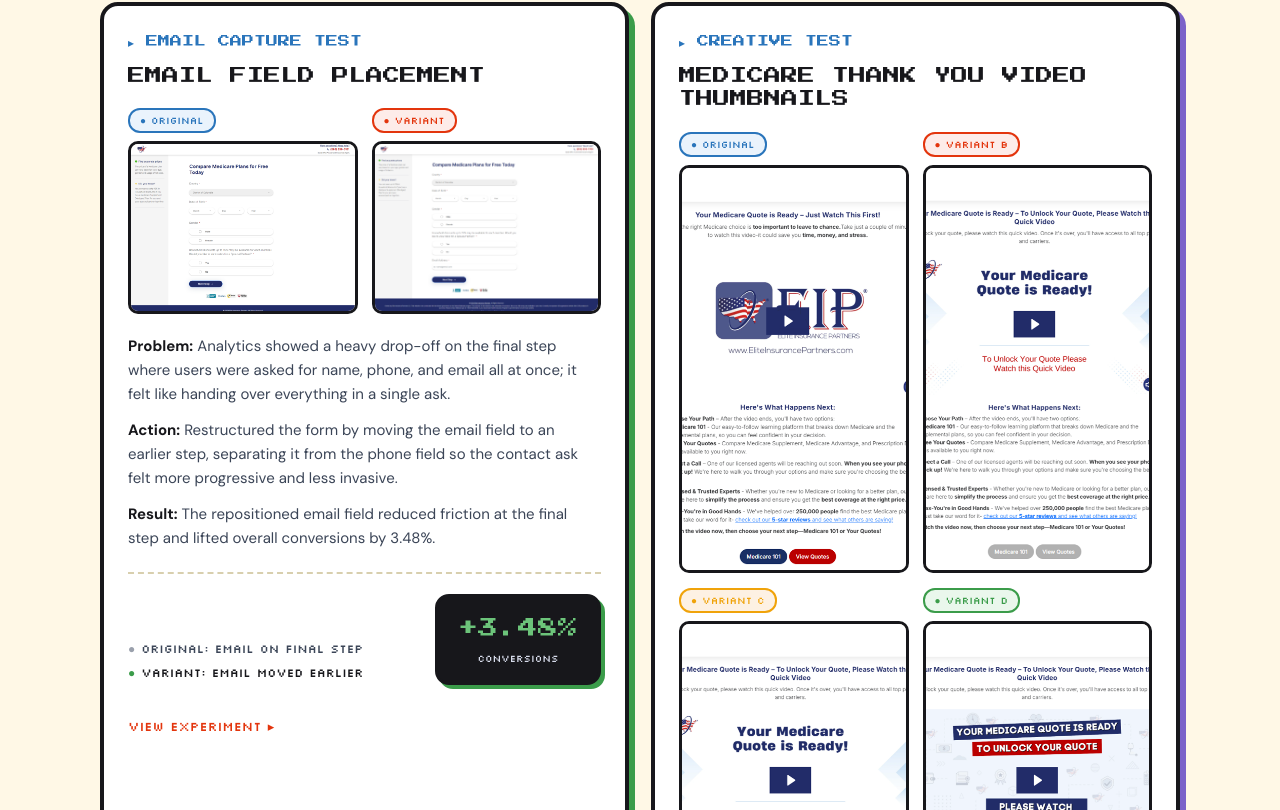
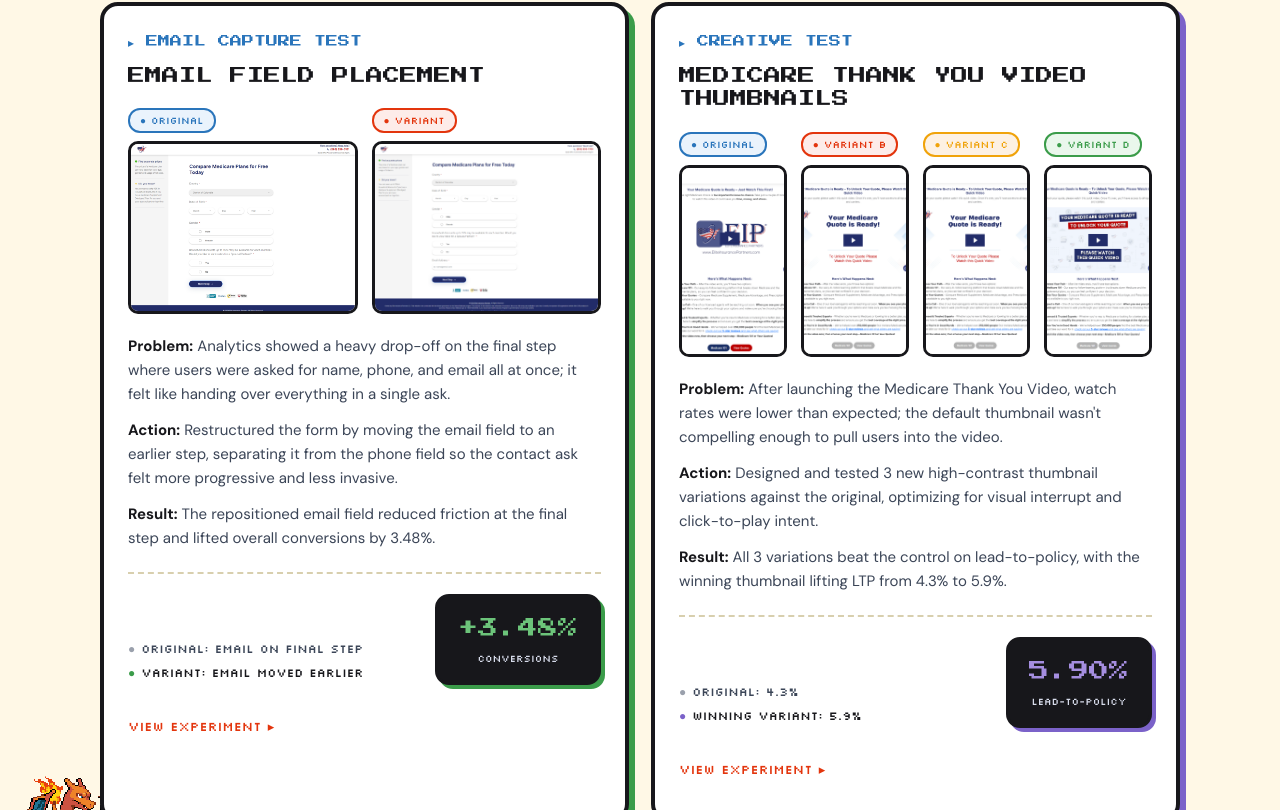
Before and after one commit to goldentonya/pokemon-portfolio, a Next.js app: page / in a window 1280 px wide. Shown: the part 6930-7740 px from the top of the page. Built offline with nearby package versions, Linux system fonts and the light colour scheme; no server answers.

Commit message:
case stufy fix

```diff
--- a/src/components/CaseStudies.tsx
+++ b/src/components/CaseStudies.tsx
@@ -274,7 +274,7 @@ export default function CaseStudies() {
           <Reveal className={`flex flex-col rounded-[18px] border-4 border-ink bg-white px-6 py-[26px] ${creativeTest.shadowClass}`}>
             <div className="font-heading text-[12px] text-poke-blue">▸ {creativeTest.eyebrow}</div>
             <div className="mt-[14px] font-heading text-[17px] leading-[1.4] text-ink">{creativeTest.title}</div>
-            <div className="mt-5 grid grid-cols-2 gap-[14px]">
+            <div className="mt-5 grid grid-cols-2 gap-[14px] sm:grid-cols-4">
               {creativeTest.images.map((image, i) => (
                 <div key={image.label}>
                   <span className={`rounded-xl border-2 px-[10px] py-1 font-pixel text-[10px] ${image.chipClass}`}>
--- a/src/components/ExperimentGallery.tsx
+++ b/src/components/ExperimentGallery.tsx
@@ -19,11 +19,11 @@ export default function ExperimentGallery({ images }: { images: ExperimentImage[
     images.length === 1
       ? "grid-cols-1"
       : images.length >= 4
-        ? "grid-cols-2 lg:grid-cols-4"
+        ? "grid-cols-2 sm:grid-cols-4"
         : "grid-cols-1 sm:grid-cols-2";
 
   const imageSizes =
-    images.length >= 4 ? "(min-width: 1024px) 22vw, 45vw" : "(min-width: 640px) 45vw, 90vw";
+    images.length >= 4 ? "(min-width: 640px) 22vw, 45vw" : "(min-width: 640px) 45vw, 90vw";
 
   return (
     <>
```
